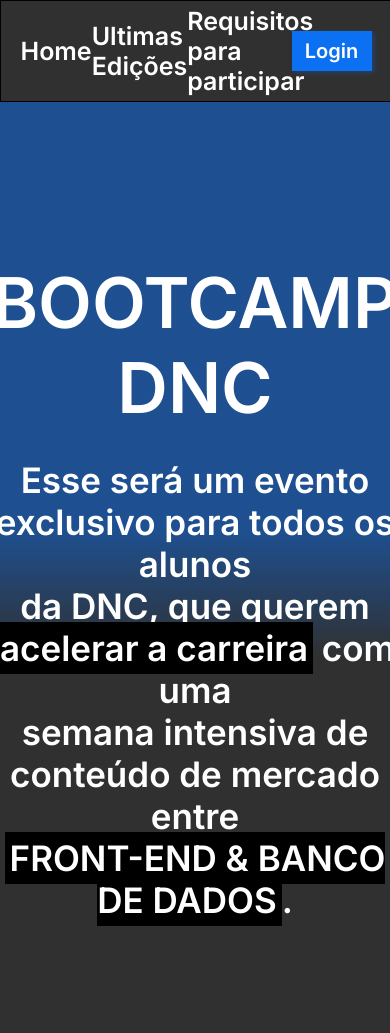
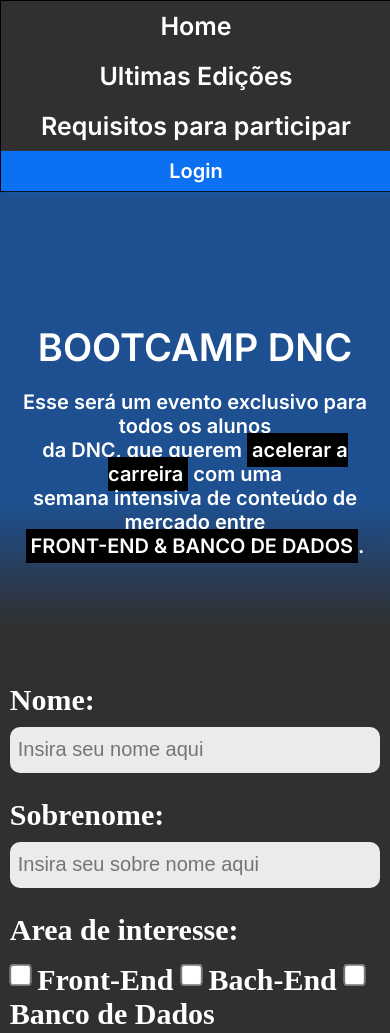
Before and after one commit to Giva04/BootCamp-DNC, a plain HTML site: page index.html in a window 390 px wide. Shown: the top 1033 px of the page. Drawn offline with Linux system fonts and the light colour scheme.

Commit message:
adicionando media query para mobile

```diff
--- a/estilo.css
+++ b/estilo.css
@@ -253,3 +253,61 @@
       footer .linha2 a:hover{
          color: var(--cinza-hover)
       }
+
+         /* MEDIA QUERY */
+
+      @media only screen and (max-width:600px){
+
+      }
+          #principal{
+            flex-direction: column;
+            height: auto;
+
+          }
+          #menu{
+            flex-direction: column;
+            width: 100%;
+            margin: 0px;
+          }
+
+          #menu a{
+            display: flex;
+            align-items: center;
+            height: 50px;
+         }
+         #principal button{
+            width: 100%;
+            margin: 0px;
+         }
+
+         /* Section */
+
+         section h1{
+            font-size: 38px;
+         }
+
+         section h2{
+            font-size: 20px;
+            padding-right: 5px
+            padding-right 5px
+
+         }
+         form{
+            width: 95%
+         }
+
+         .checkbox-itens label{
+            font-size: 15px;
+         }
+
+
+
+          /* FOOTER */
+          footer .linha1{
+            flex-direction: column;
+          }
+
+          .endereço{
+            width: 95%;
+            margin-bottom: 20px;
+          }
```
